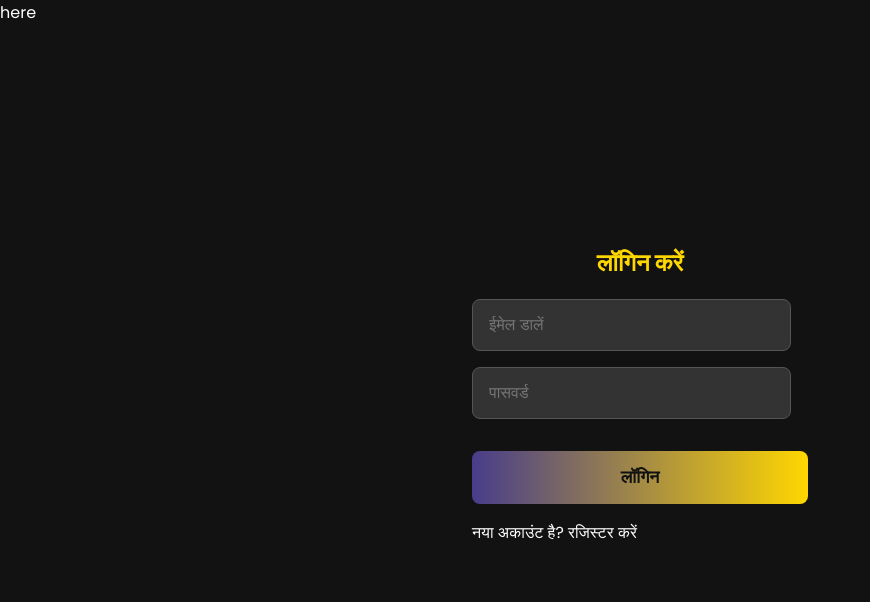
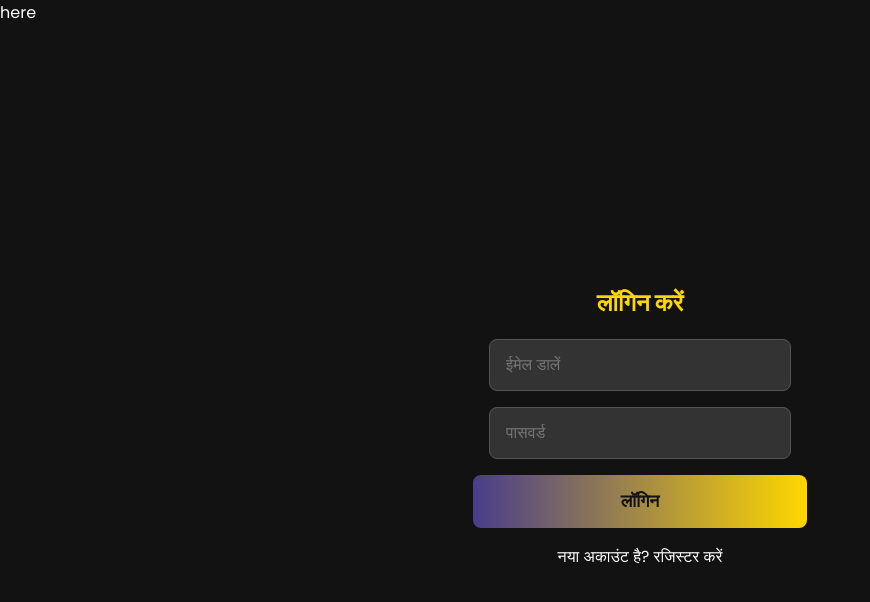
Before and after one commit to prinssoni05/prinswin, a website: page index.html in a window 1280 px wide. Shown: the whole page, without its empty margins (0-870 px from the left). Drawn offline with Linux system fonts and the light colour scheme; no server answers.

Commit message:
style.css

```diff
--- a/style.css
+++ b/style.css
@@ -1,21 +1,18 @@
-:root { --primary-color: #483d8b; --secondary-color: #ffd700; --background-color: #121212; --card-bg: #1e1e1e; --text-color: #ffffff; --shadow: 0 4px 15px rgba(0, 0, 0, 0.4); --green: #4caf50; --violet: #9c27b0; --red: #f44336; }
+:root { --primary-color: #483d8b; --secondary-color: #ffd700; --background-color: #121212; --card-bg: #1e1e1e; --text-color: #ffffff; --shadow: 0 4px 15px rgba(0, 0, 0, 0.4); }
 body { margin: 0; font-family: 'Poppins', sans-serif; background-color: var(--background-color); color: var(--text-color); }
-.container { max-width: 400px; margin: 0 auto; min-height: 100vh; position: relative; padding-bottom: 70px; overflow-x: hidden; }
-.loading-screen { display: flex; justify-content: center; align-items: center; height: 100vh; font-size: 1.5rem; color: var(--secondary-color); }
-.login-screen { display: flex; flex-direction: column; justify-content: center; padding: 2rem; height: calc(100vh - 4rem); box-sizing: border-box; }
-.login-screen h2 { color: var(--secondary-color); text-align: center; }
-.login-screen input { width: 95%; padding: 1rem; margin-bottom: 1rem; border-radius: 8px; border: 1px solid #555; background-color: #333; color: white; font-size: 1rem; }
-.login-screen button { width: 100%; padding: 1rem; border-radius: 8px; border: none; background: linear-gradient(90deg, var(--primary-color), var(--secondary-color)); color: #121212; font-size: 1.1rem; font-weight: 600; cursor: pointer; margin-top: 1rem; }
-header { background: #1e1e1e; color: white; padding: 1rem; display: flex; justify-content: space-between; align-items: center; border-bottom: 1px solid #333; }
+.container { max-width: 400px; margin: 0 auto; min-height: 100vh; }
+.loading-screen, .login-screen { display: flex; flex-direction: column; justify-content: center; align-items: center; height: 100vh; padding: 2rem; box-sizing: border-box; }
+.login-screen h2 { color: var(--secondary-color); }
+.login-screen input { width: 90%; padding: 1rem; margin-bottom: 1rem; border-radius: 8px; border: 1px solid #555; background-color: #333; color: white; font-size: 1rem; }
+.login-screen button { width: calc(90% + 2rem); padding: 1rem; border-radius: 8px; border: none; background: linear-gradient(90deg, var(--primary-color), var(--secondary-color)); color: #121212; font-size: 1.1rem; font-weight: 600; cursor: pointer; }
+header { background: #1e1e1e; padding: 1rem; display: flex; justify-content: space-between; align-items: center; border-bottom: 1px solid #333; }
 .logo h1 { font-size: 1.5rem; margin: 0; color: var(--secondary-color); }
 .user-info { display: flex; align-items: center; gap: 0.5rem; background-color: #333; padding: 0.5rem 1rem; border-radius: 20px; }
 .game-lobby { padding: 1rem; }
 .game-card { background: var(--card-bg); border-radius: 12px; padding: 1.5rem; text-align: center; cursor: pointer; border: 1px solid #333; }
 .game-card i { font-size: 2.5rem; color: var(--secondary-color); }
-.game-screen { position: fixed; top: 0; left: 0; right: 0; bottom: 0; background-color: #121212; transform: translateX(100%); transition: transform 0.3s ease-in-out; display: flex; flex-direction: column; align-items: center; padding: 1rem; z-index: 1000; box-sizing: border-box; }
+.game-screen { position: fixed; top: 0; left: 0; right: 0; bottom: 0; background-color: #121212; transform: translateX(100%); transition: transform 0.3s ease-in-out; display: flex; flex-direction: column; align-items: center; padding: 1rem; z-index: 1000; }
 .game-screen.visible { transform: translateX(0); }
 .close-btn { position: absolute; top: 15px; right: 20px; font-size: 2.5rem; background: none; border: none; color: white; cursor: pointer; }
 #timer-text { font-size: 2.5rem; font-weight: 700; margin: 1rem 0; color: var(--secondary-color); }
-.bottom-nav { position: fixed; bottom: 0; left: 0; right: 0; max-width: 400px; margin: 0 auto; display: flex; justify-content: space-around; background-color: var(--card-bg); box-shadow: 0 -2px 10px rgba(0,0,0,0.1); padding: 0.5rem 0; border-top: 1px solid #333; }
-.nav-item { display: flex; flex-direction: column; align-items: center; text-decoration: none; color: #aaa; }
-.nav-item.active { color: var(--secondary-color); }
+.credits { font-size: 0.7rem; color: #555; text-align: center; padding: 2rem 1rem 1rem 1rem; opacity: 0.8; }
```
